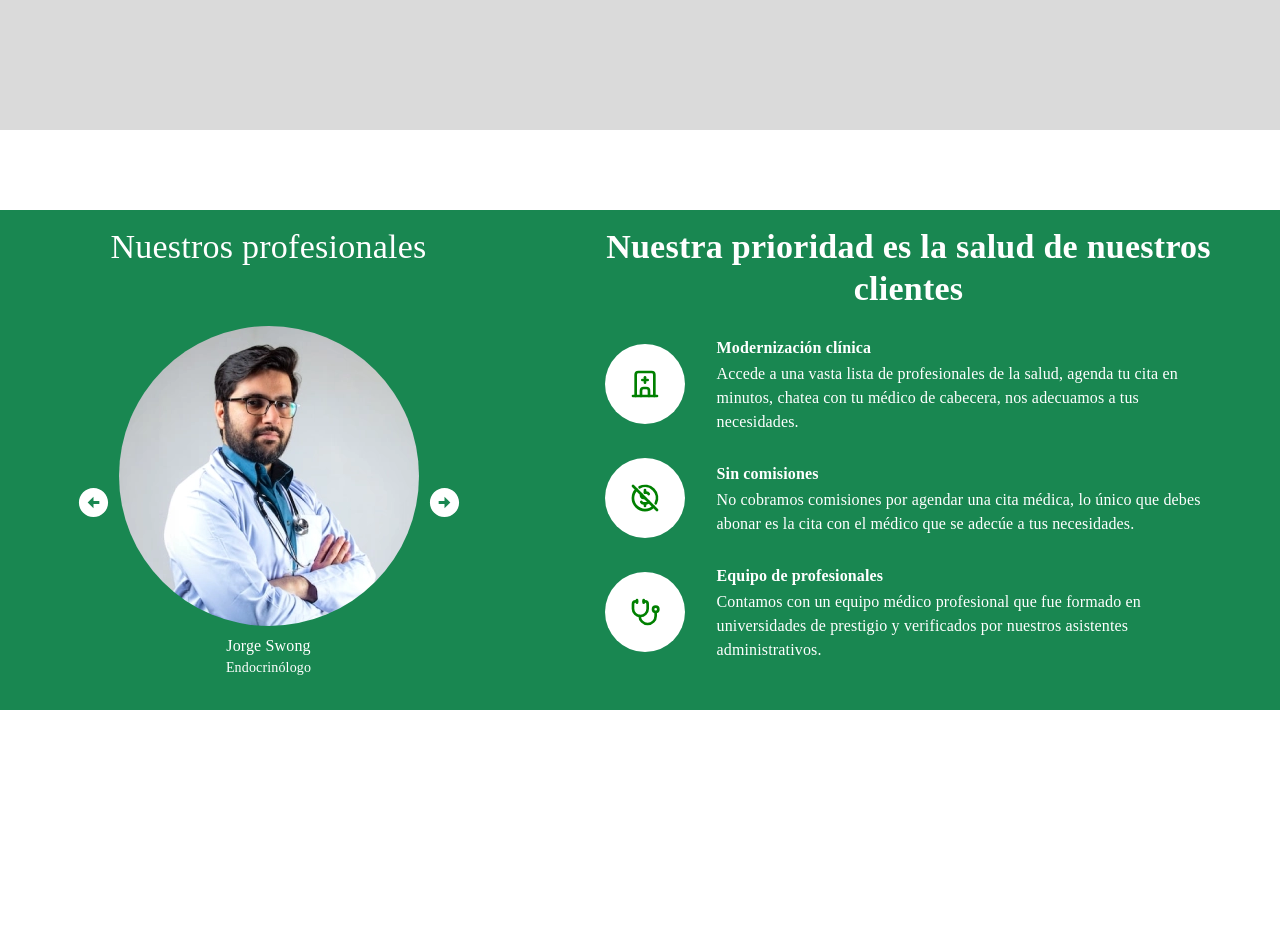
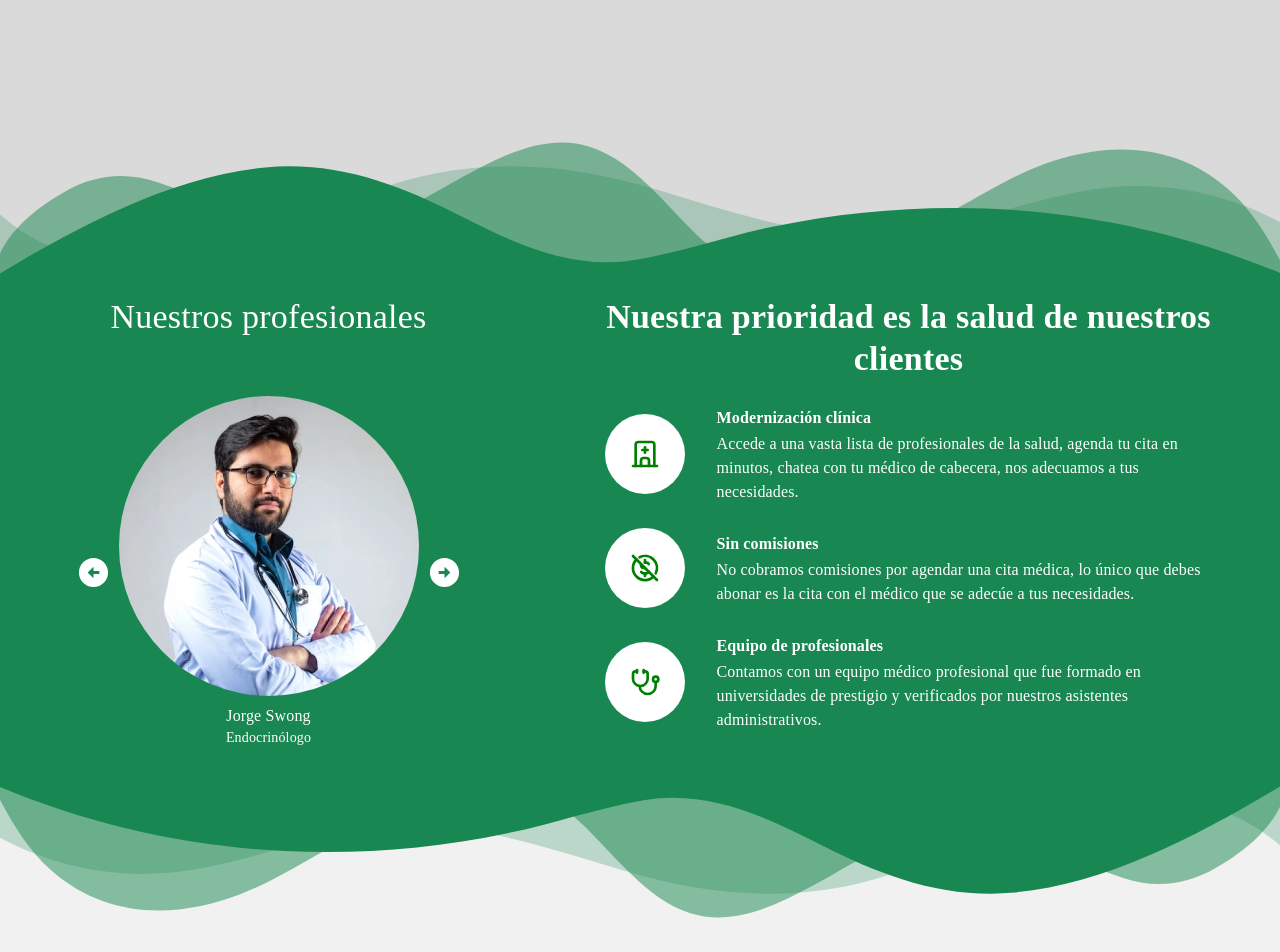
Before and after one commit to fr4ncisx/medicalappointment-nocountry, a React (Vite) app in the folder frontend/: page / in a window 1280 px wide. Shown: the part 860-1812 px from the top of the page. Built offline with nearby package versions, Linux system fonts and the light colour scheme; a web font is replaced by a local one.

Commit message:
svg Waves agregado

```diff
--- a/frontend/src/components/sections/Welcome/ContentBox/ContentBox.tsx
+++ b/frontend/src/components/sections/Welcome/ContentBox/ContentBox.tsx
@@ -2,12 +2,26 @@ import { Box } from "@mui/material";
 import { Details } from "./Details/Details";
 import { Gallery } from "./Gallery/Gallery";
 import { ContentBoxStyle } from "./ContentBoxStyle";
+import svg from "./img/wavesOpacity.svg";
 
 export const ContentBox = () => {
     return (
+        <>
+        <img src={svg} alt="Ondas verdes" style={{
+                                    width: "100%",
+                                    transform: "rotate(180deg)",
+                                    display: "block",
+                                    backgroundColor: "#dadada",
+                                    }}/>
         <Box sx={ContentBoxStyle.box}>
             <Gallery />
             <Details />
         </Box>
+        <img src={svg} alt="Ondas verdes" style={{
+                                    width: "100%",
+                                    backgroundColor: "#f1f1f1",
+                                    display: "block",
+                                    }}/>
+        </>
     );
 }
--- a/frontend/src/components/sections/Welcome/ContentBox/ContentBoxStyle.ts
+++ b/frontend/src/components/sections/Welcome/ContentBox/ContentBoxStyle.ts
@@ -8,6 +8,5 @@ export const ContentBoxStyle: ObjectStyles = {
         backgroundColor: "#198751",
         width: "100%",
         height: "500px",
-        margin: "5rem 0px 20rem"
-    }
+    },
 };
```
Also changed, not shown: frontend/src/components/sections/Welcome/ContentBox/img/wavesOpacity.svg (added), 1 other file (tests, documents, lock files or other folders).
